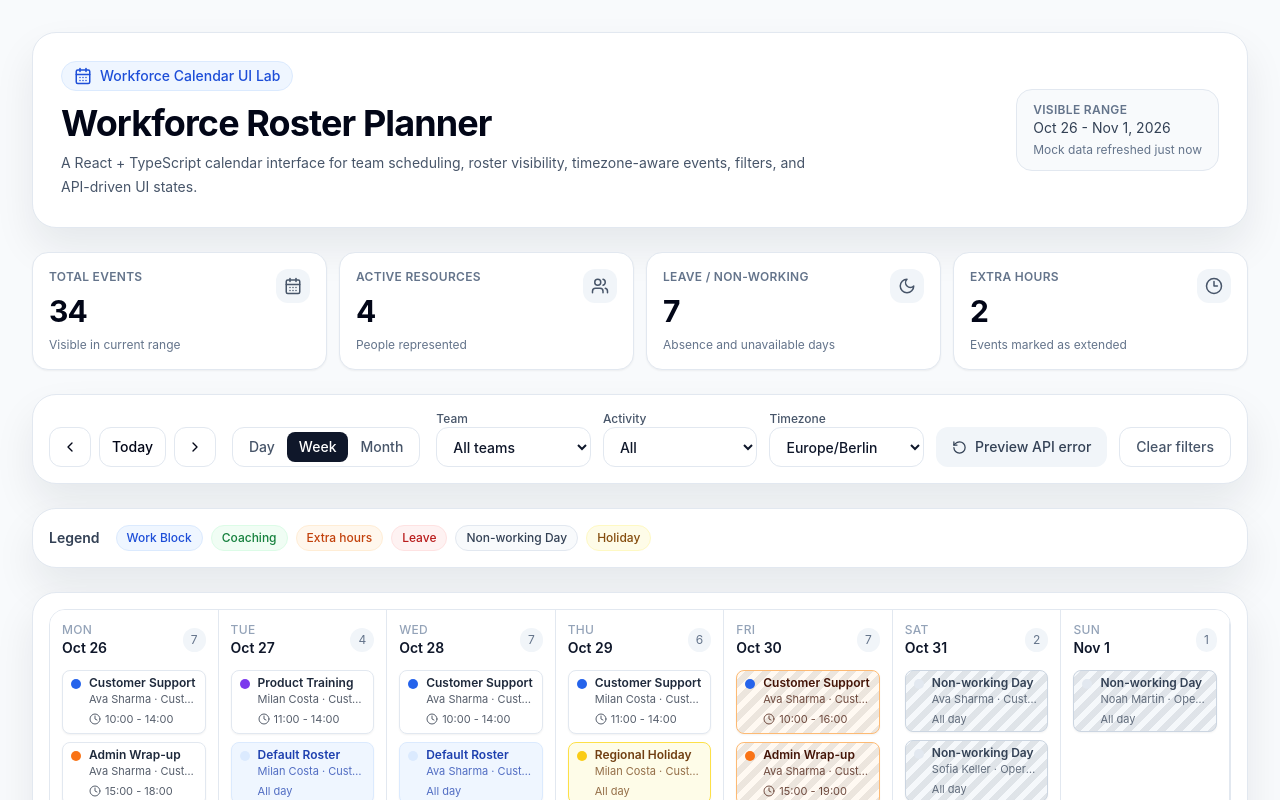
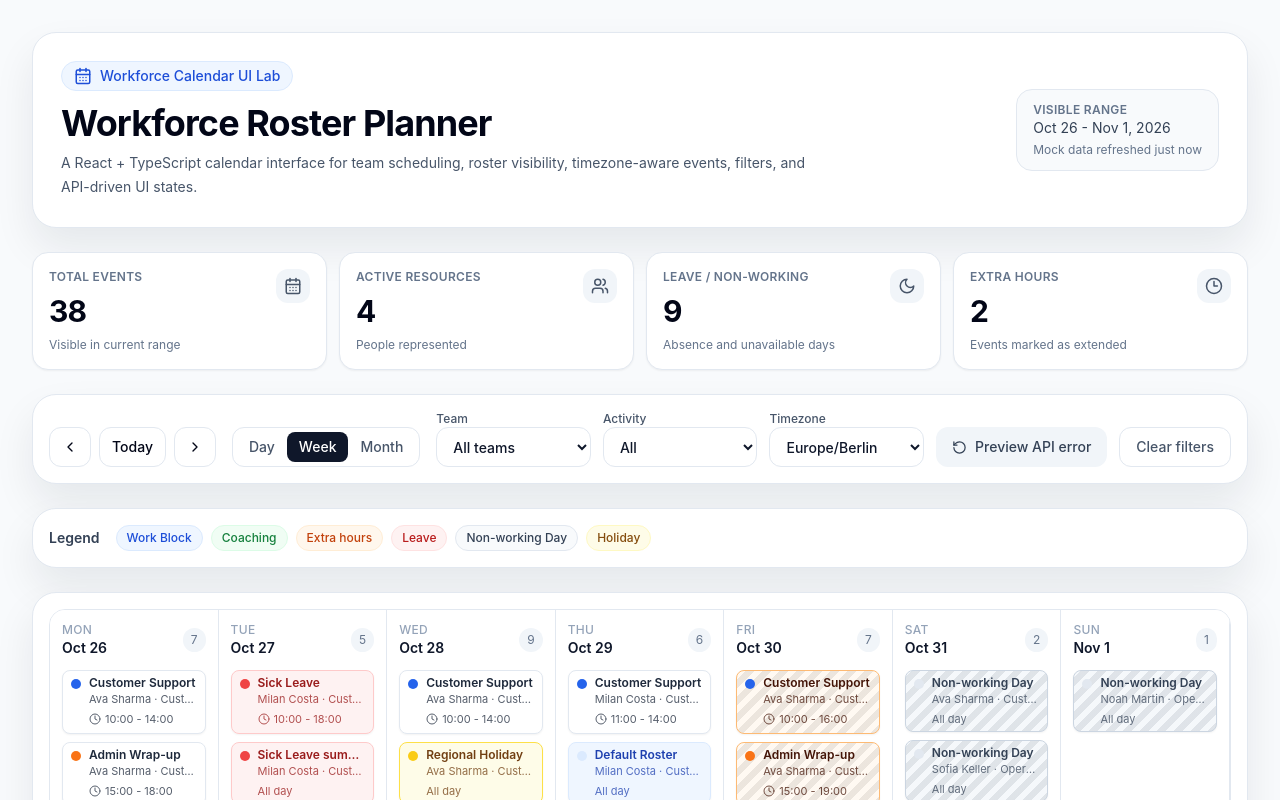
Before and after one commit to N-Mangla/workforce-calendar-ui-lab, a React (Vite) app: page / in a window 1280 px wide. Shown: the top 800 px of the page. Built offline with nearby package versions, Linux system fonts and the light colour scheme.

Commit message:
fix(calendar): request UTC bounds for selected timezone

```diff
--- a/src/features/roster-planner/components/CalendarPage.tsx
+++ b/src/features/roster-planner/components/CalendarPage.tsx
@@ -2,6 +2,7 @@ import { useMemo, useState } from "react";
 import { CalendarDays, Clock3, Moon, Users } from "lucide-react";
 import { getCalendarRange, getNextAnchorDate, getPreviousAnchorDate, getRangeLabel } from "../utils/dateTime";
 import { useDebouncedValue } from "../hooks/useDebouncedValue";
+import { getZonedQueryRange, todayInZone } from "../utils/zonedQueryRange";
 import { isCalendarRangeCurrent } from "../utils/isCalendarRangeCurrent";
 import { useRosterEvents } from "../hooks/useRosterEvents";
 import { useRosterFiltersStore } from "../store/rosterFiltersStore";
@@ -15,16 +16,17 @@ import { EmptyState } from "../../../shared/components/EmptyState";
 import type { CalendarEvent } from "../types/calendarEvent.types";
 
 export function CalendarPage() {
-  const [anchorDate, setAnchorDate] = useState(() => new Date());
+  const [anchorDate, setAnchorDate] = useState(() => todayInZone(useRosterFiltersStore.getState().timeZoneId));
   const [selectedEvent, setSelectedEvent] = useState<CalendarEvent | null>(null);
-  const { viewMode, selectedTeamId, activityType, simulateError, resetFilters } = useRosterFiltersStore();
+  const { viewMode, selectedTeamId, activityType, timeZoneId, simulateError, resetFilters } = useRosterFiltersStore();
 
   const range = useMemo(() => getCalendarRange(anchorDate, viewMode), [anchorDate, viewMode]);
   const debouncedRange = useDebouncedValue(range, 250);
+  const queryBounds = getZonedQueryRange(debouncedRange, timeZoneId);
 
   const rosterQuery = useRosterEvents({
-    startDate: debouncedRange.start.toISOString(),
-    endDate: debouncedRange.end.toISOString(),
+    startDate: queryBounds.startDate,
+    endDate: queryBounds.endDate,
     teamId: selectedTeamId,
     activityType,
     shouldFail: simulateError,
@@ -95,7 +97,7 @@ export function CalendarPage() {
 
         <CalendarToolbar
           anchorDate={anchorDate}
-          onToday={() => setAnchorDate(new Date())}
+          onToday={() => setAnchorDate(todayInZone(timeZoneId))}
           onPrevious={() => setAnchorDate((current) => getPreviousAnchorDate(current, viewMode))}
           onNext={() => setAnchorDate((current) => getNextAnchorDate(current, viewMode))}
         />
```
